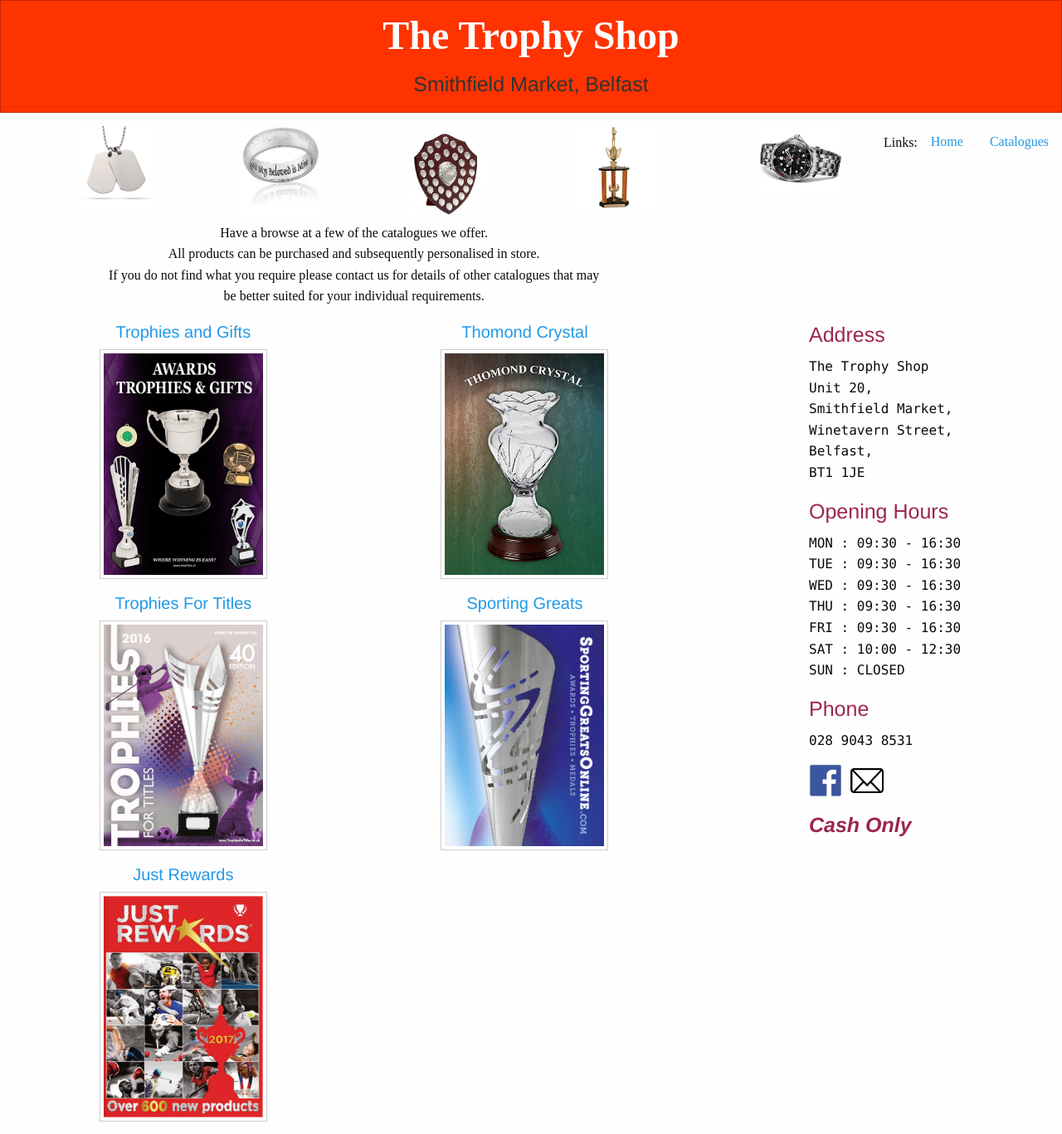
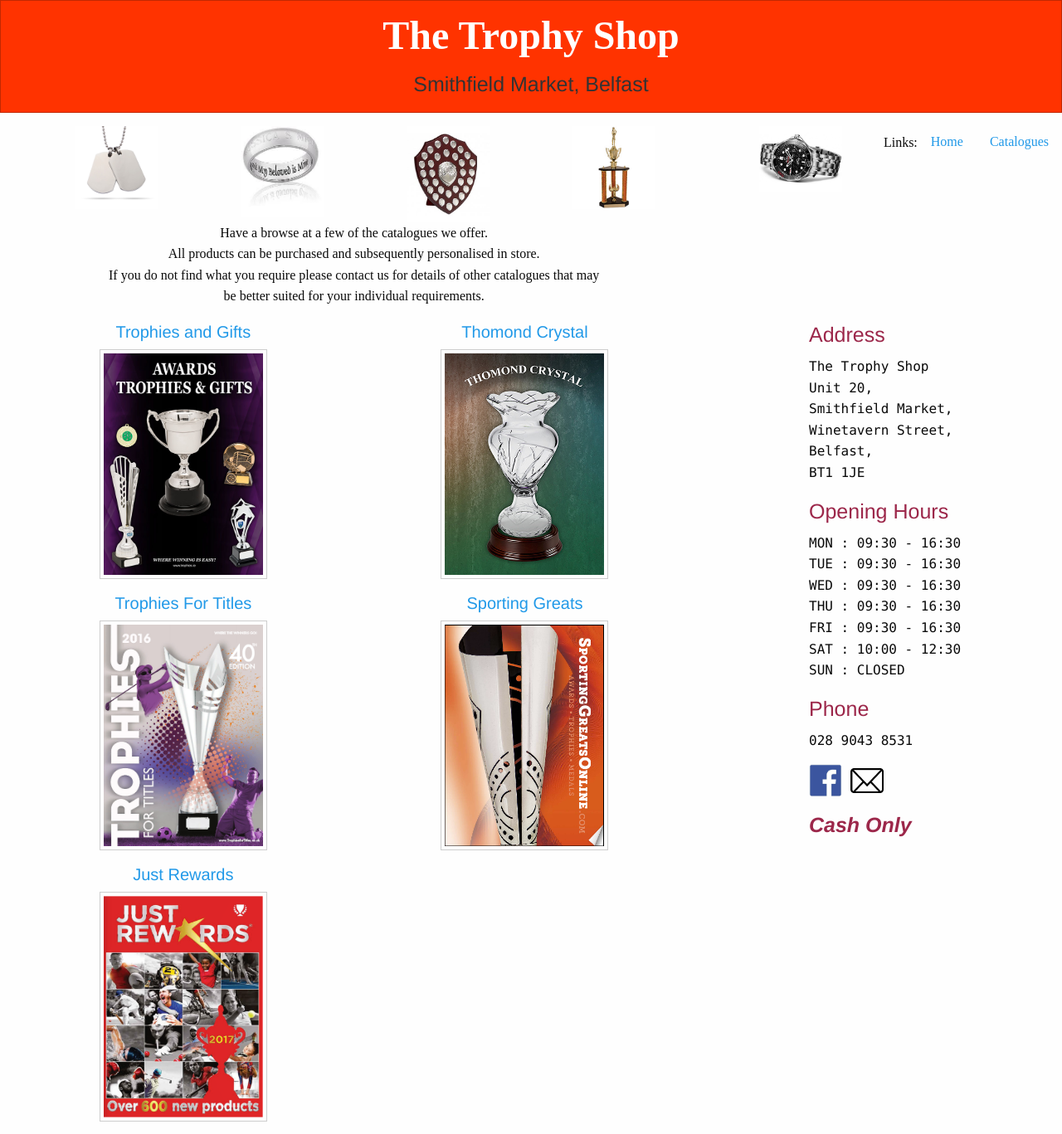
Before and after one commit to rmccarter721/johnhincheywebsite, a Jekyll site: the page built from our-catalogues.md, in a window 1280 px wide. Shown: the whole page at 83% size. Built offline with Jekyll 4.4.1, drawn with Linux system fonts in a browser that asks for light colours; nearby versions of some CDN libraries; some web fonts are replaced.

Commit message:
Update 2016-03-26-sport-greats.markdown

```diff
--- a/_posts/catalogue/2016-03-26-sport-greats.markdown
+++ b/_posts/catalogue/2016-03-26-sport-greats.markdown
@@ -2,6 +2,6 @@
 title:  "Sporting Greats"
 date:   2016-03-26 12:00:00 +0000
 categories: catalogues
-image: "img/catalogues/sporting-greats.png"
-link: "http://www.sportinggreatsonline.com/2016/"
+image: "img/catalogues/sporting-greats-2017.png"
+link: "http://www.sportinggreatsonline.com/2017/"
 ---
```
